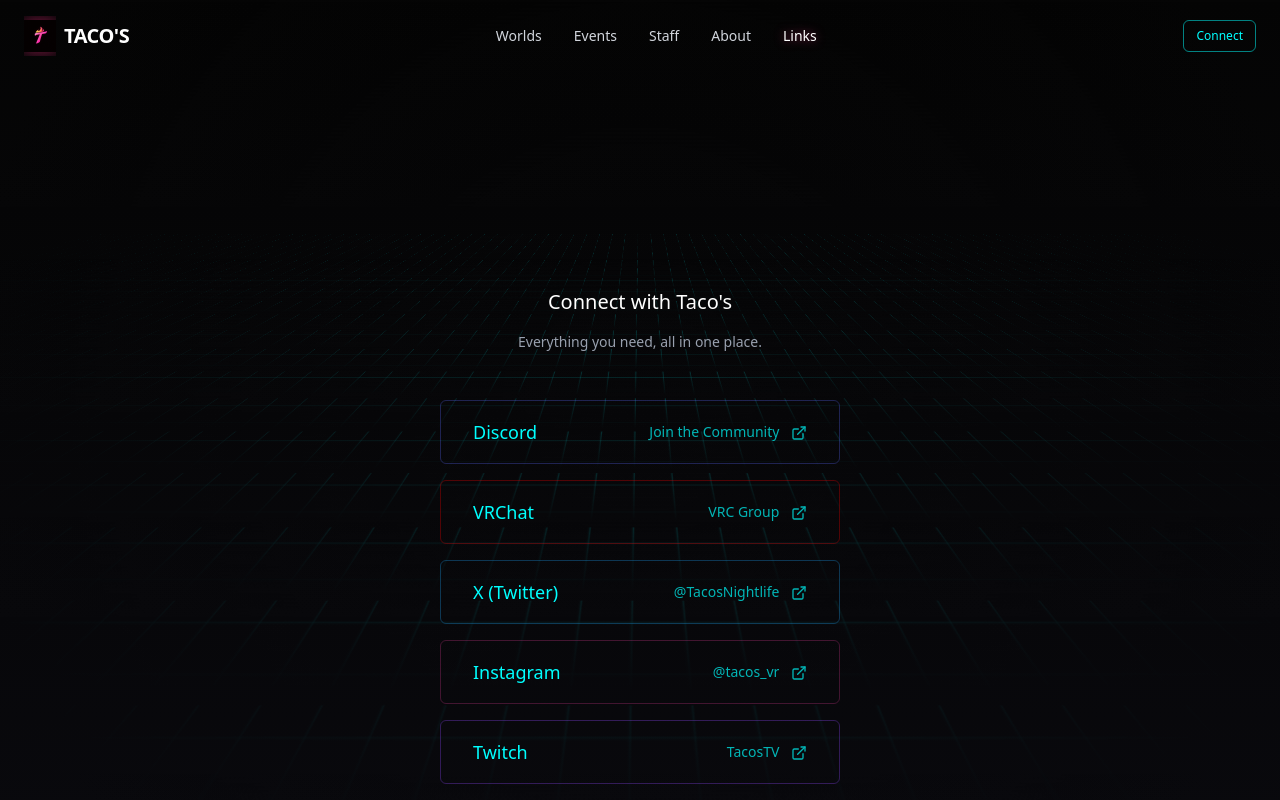
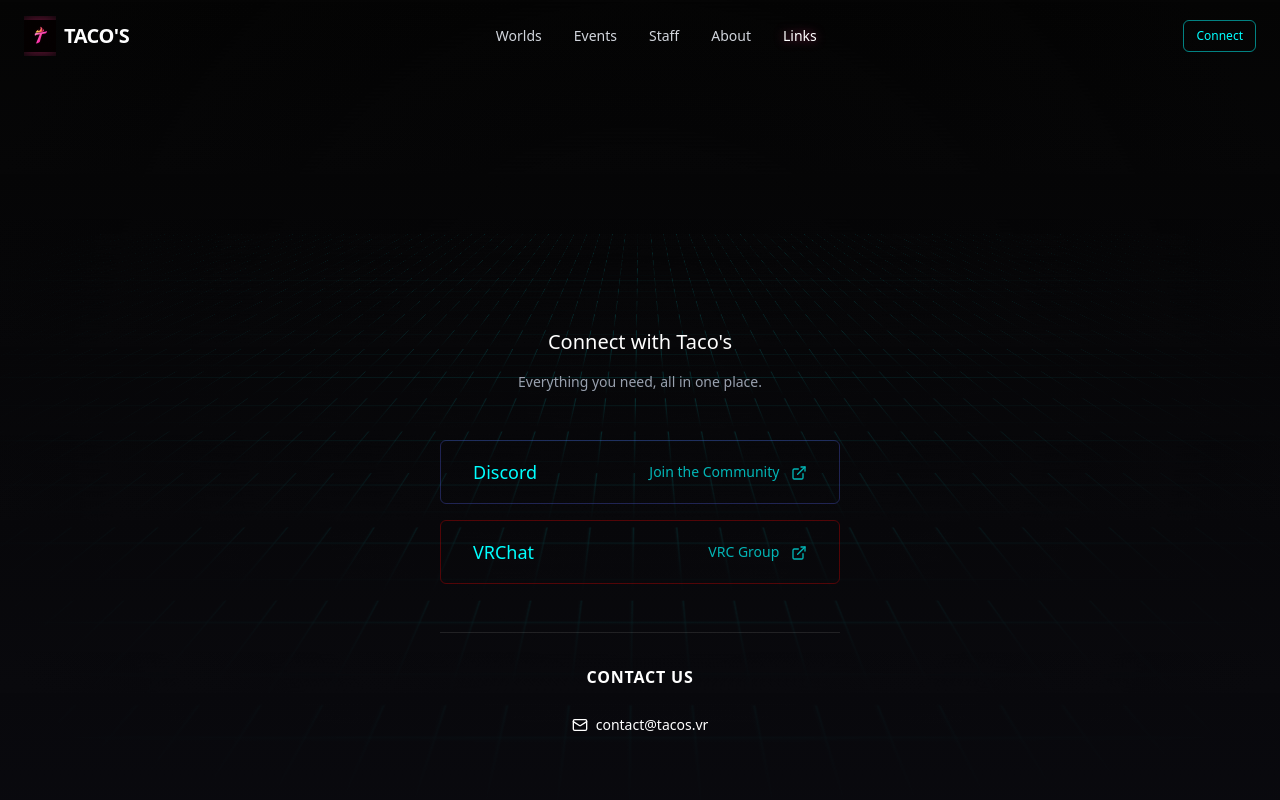
Before and after one commit to mrgandyy/Tacos, a Next.js app: page /links in a window 1280 px wide. Shown: the top 800 px of the page. Built offline with nearby package versions, Linux system fonts and the light colour scheme.

Commit message:
Update social links and remove placeholders

```diff
--- a/src/components/layout/Footer.tsx
+++ b/src/components/layout/Footer.tsx
@@ -31,7 +31,6 @@
                         <ul className="space-y-2 text-sm text-gray-400">
                             <li><Link href="/links" className="hover:text-brand-cyan transition-colors">Discord</Link></li>
                             <li><Link href="/links" className="hover:text-brand-cyan transition-colors">VRChat Group</Link></li>
-                            <li><Link href="/links" className="hover:text-brand-cyan transition-colors">Instagram</Link></li>
                         </ul>
                     </div>
 
--- a/src/data/events.ts
+++ b/src/data/events.ts
@@ -10,7 +10,7 @@
         lineup: ['DJ Solstice', 'Neon Vixen', 'BassCannon'],
         status: 'upcoming',
         links: {
-            discord: 'https://discord.gg/placeholder'
+            discord: 'https://discord.gg/A4WbpKEWds'
         }
     },
     {
--- a/src/data/links.ts
+++ b/src/data/links.ts
@@ -5,35 +5,14 @@
         id: 'discord',
         platform: 'Discord',
         label: 'Join the Community',
-        url: 'https://discord.gg/tacos', // Placeholder
+        url: 'https://discord.gg/A4WbpKEWds',
         color: '#5865F2'
     },
     {
         id: 'vrchat',
         platform: 'VRChat',
         label: 'VRC Group',
-        url: 'https://vrc.group/TACOS', // Placeholder
+        url: 'https://vrchat.com/home/group/grp_3efba4a4-18d7-43ec-b8ef-1cafd9cec1c4',
         color: '#F40000' // VRC Red
-    },
-    {
-        id: 'twitter',
-        platform: 'X (Twitter)',
-        label: '@TacosNightlife',
-        url: 'https://twitter.com/placeholder',
-        color: '#1da1f2'
-    },
-    {
-        id: 'instagram',
-        platform: 'Instagram',
-        label: '@tacos_vr',
-        url: 'https://instagram.com/placeholder',
-        color: '#C13584'
-    },
-    {
-        id: 'twitch',
-        platform: 'Twitch',
-        label: 'TacosTV',
-        url: 'https://twitch.tv/placeholder',
-        color: '#9146FF'
     }
 ];
```
